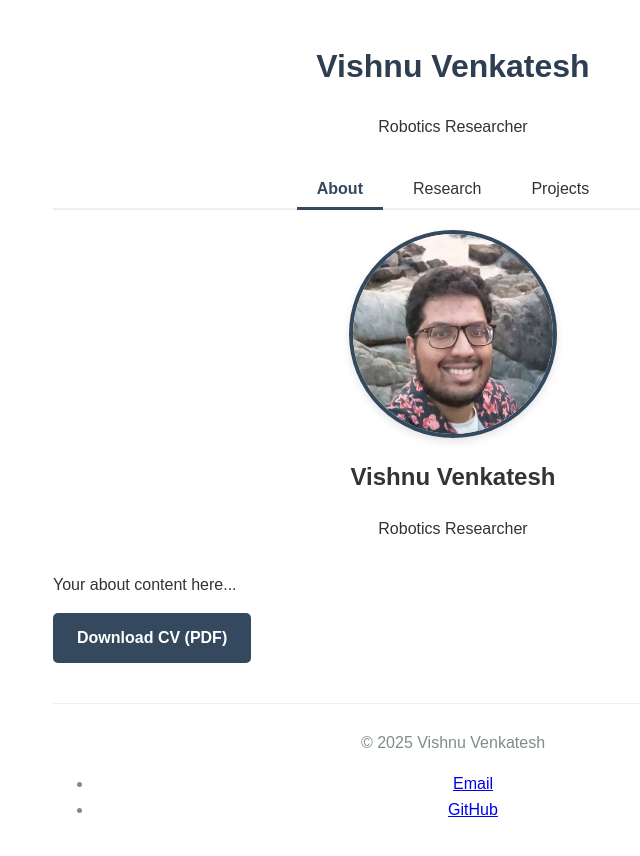
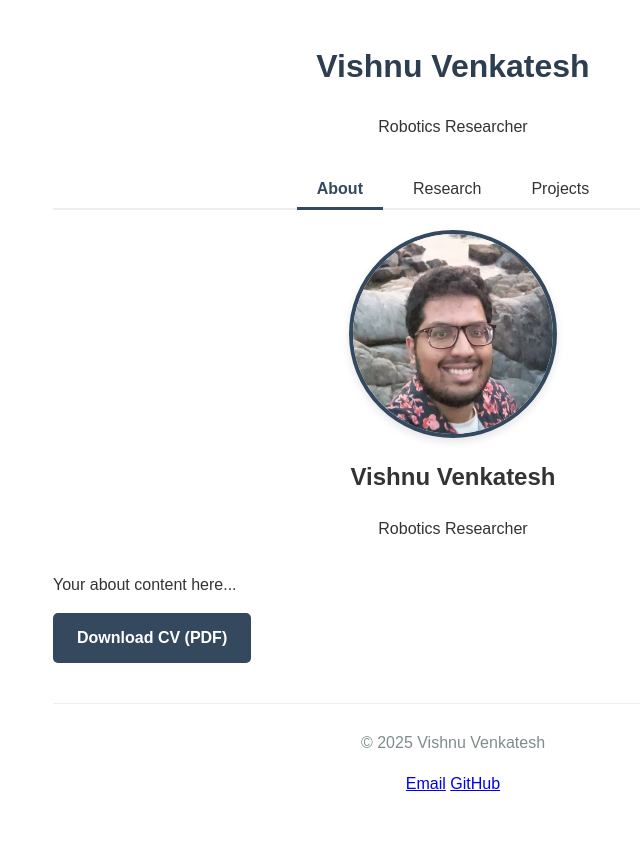
Before and after one commit to Vishnu96/Vishnu96.github.io, a Jekyll site: the page built from index.html, in a window 1280 px wide. Shown: the top 856 px of the page, without its empty margins (187-827 px from the left). Built offline with Jekyll 4.4.1, drawn with Linux system fonts in a browser that asks for light colours.

Commit message:
fixed footer

```diff
--- a/_layouts/default.html
+++ b/_layouts/default.html
@@ -18,10 +18,10 @@
 
     <footer>
         <p>&copy; 2025 Vishnu Venkatesh</p>
-        <ul>
-            <li><a href="mailto:vishnu.venkatesh1996@gmail.com">Email</a></li>
-            <li><a href="https://github.com/Vishnu96">GitHub</a></li>
-        </ul>
+        <div>
+            <a href="mailto:vishnu.venkatesh1996@gmail.com">Email</a>
+            <a href="https://github.com/Vishnu96">GitHub</a>
+        </div>
     </footer>
 
     <script src="/js/main.js"></script>
```
